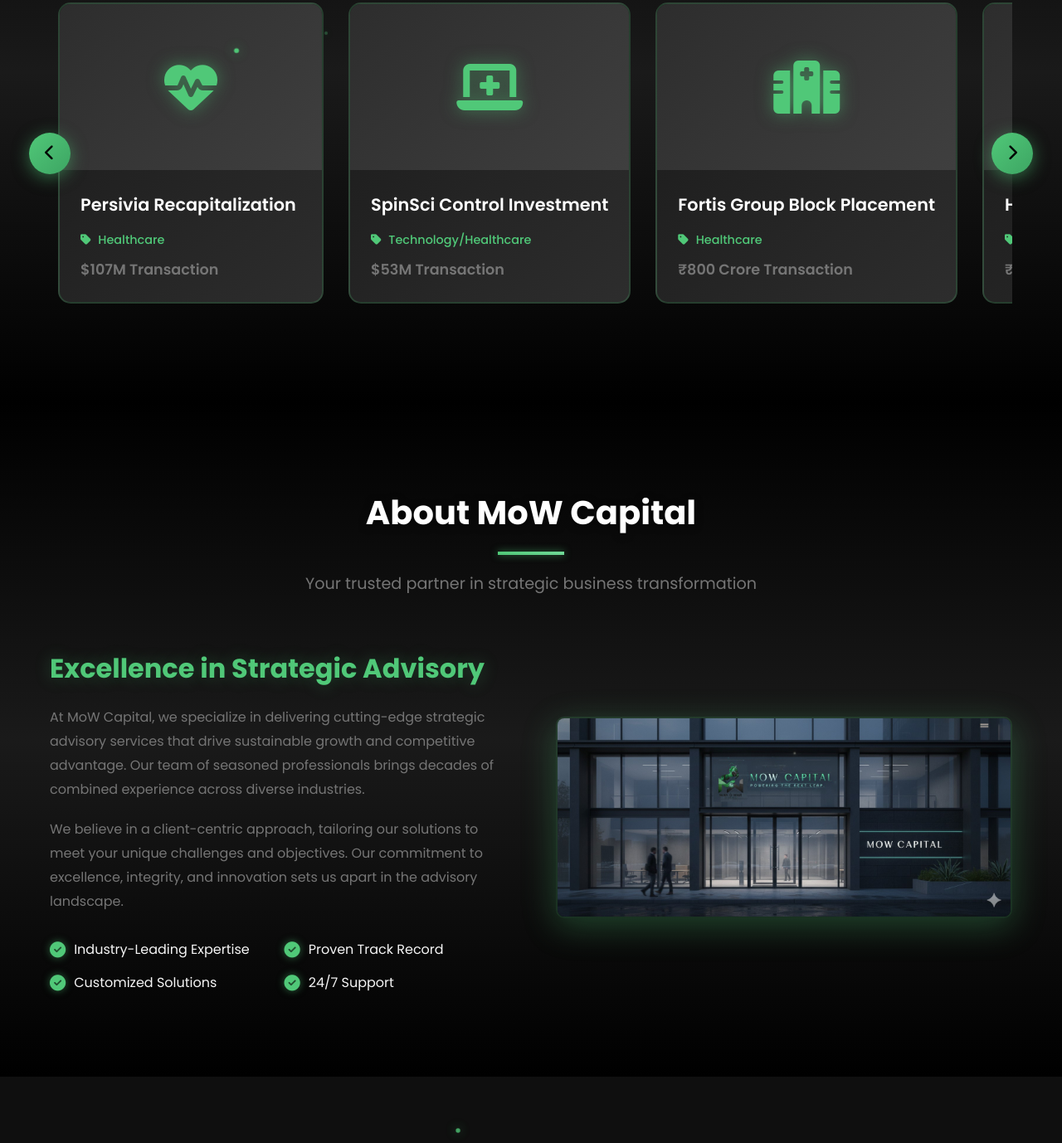
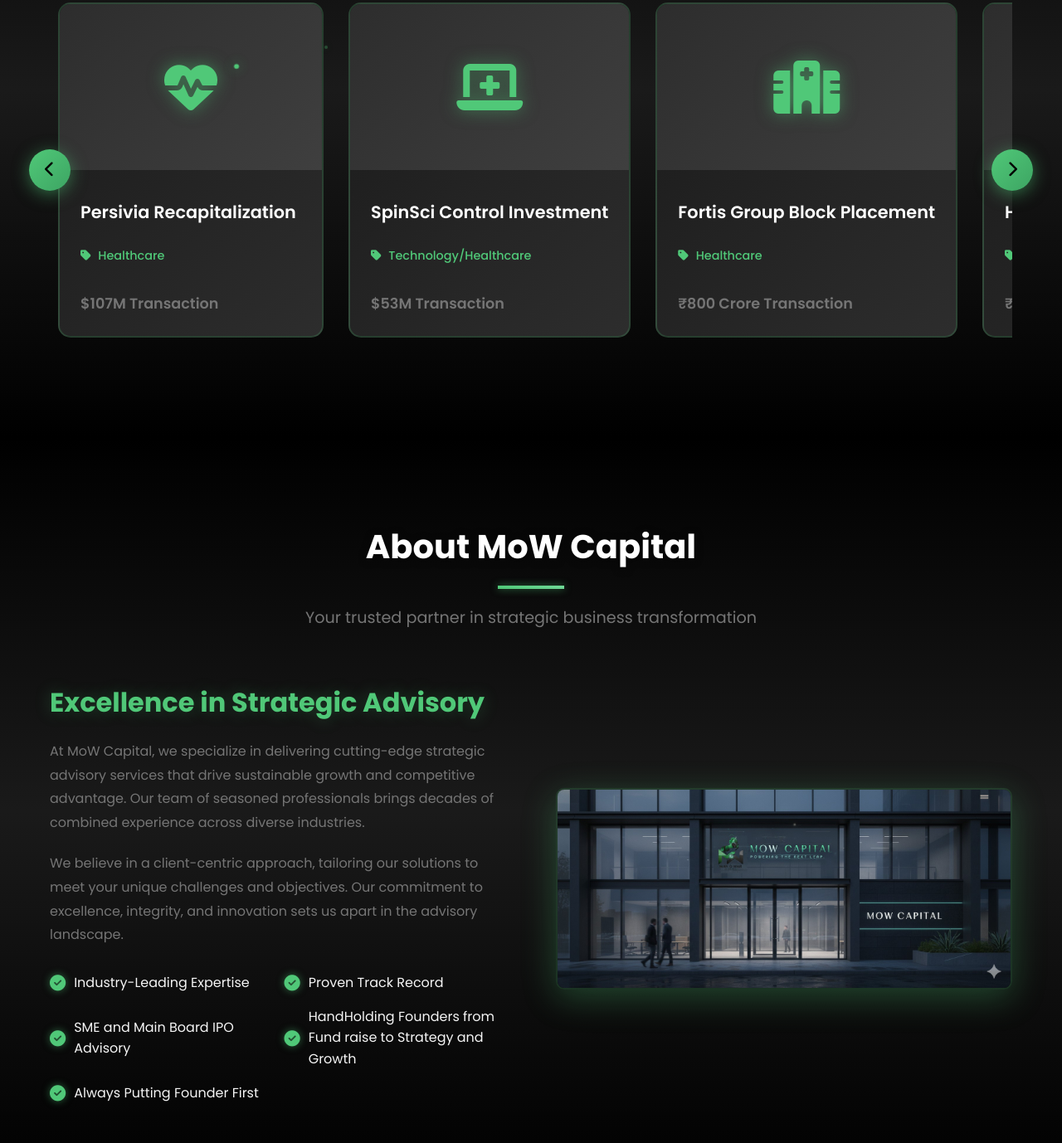
Before and after one commit to mow-capital/mow-capital.github.io, a plain HTML site: page index.html in a window 1280 px wide. Shown: the part 1442-2820 px from the top of the page at 83% size. Drawn offline with nearby package versions, Linux system fonts and the light colour scheme.

Commit message:
Update: uniform deal card sizes, Aditya Kaushik role change, About section features updated with founder-first approach

```diff
--- a/css/style.css
+++ b/css/style.css
@@ -506,6 +506,9 @@
 
 .deal-info {
     padding: 25px;
+    min-height: 200px;
+    display: flex;
+    flex-direction: column;
 }
 
 .deal-info h4 {
@@ -513,6 +516,9 @@
     margin-bottom: 15px;
     color: var(--white);
     font-weight: 600;
+    min-height: 52px;
+    display: flex;
+    align-items: center;
 }
 
 .deal-category {
@@ -530,6 +536,7 @@
     color: var(--lighter-gray);
     font-size: 1.1rem;
     font-weight: 600;
+    margin-top: auto;
 }
 
 .scroll-btn {
--- a/index.html
+++ b/index.html
@@ -319,11 +319,15 @@
                         </div>
                         <div class="feature-item">
                             <i class="fas fa-check-circle"></i>
-                            <span>Customized Solutions</span>
+                            <span>SME and Main Board IPO Advisory</span>
                         </div>
                         <div class="feature-item">
                             <i class="fas fa-check-circle"></i>
-                            <span>24/7 Support</span>
+                            <span>HandHolding Founders from Fund raise to Strategy and Growth</span>
+                        </div>
+                        <div class="feature-item">
+                            <i class="fas fa-check-circle"></i>
+                            <span>Always Putting Founder First</span>
                         </div>
                     </div>
                 </div>
@@ -701,7 +705,7 @@
                     </div>
                     <div class="team-info">
                         <h3>Aditya Kaushik</h3>
-                        <p class="team-role">Founding Member</p>
+                        <p class="team-role">Sr Vice President of Asset Management and M&A</p>
                         <p class="team-bio">PhD candidate at IIFT with MBA from FMS Delhi. Delivered consulting projects for Flipkart, Paytm, Adobe, and TVS, specializing in strategy, operations, and organizational efficiency.</p>
                         <p class="team-read-more"><i class="fas fa-chevron-right"></i> Read Full Bio</p>
                     </div>
--- a/js/main.js
+++ b/js/main.js
@@ -729,7 +729,7 @@
     },
     2: {
         name: 'Aditya Kaushik',
-        role: 'Founding Member',
+        role: 'Sr Vice President of Asset Management and M&A',
         icon: 'fa-user',
         bio: `<p>Aditya is a graduate of Netaji Subhash Institute of Technology (now NSUT), specializing in Manufacturing Processes and Automation. He began his career as a Research Analyst in the patent department at Evalueserve, developing a strong analytical foundation before moving into management.</p>
 
```
Also changed, not shown: images/MoW-FavIcon-New.jpg (added).
